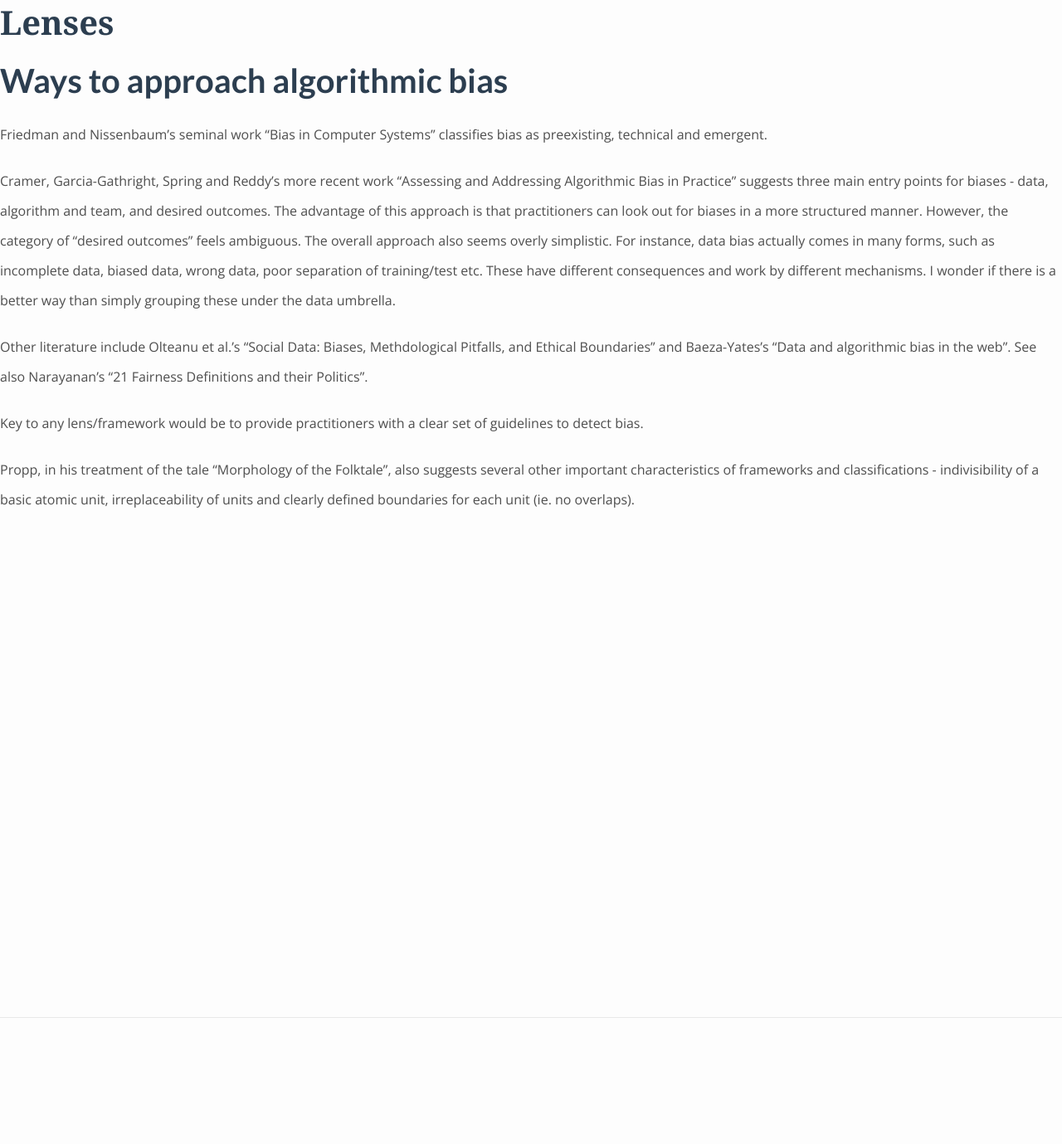
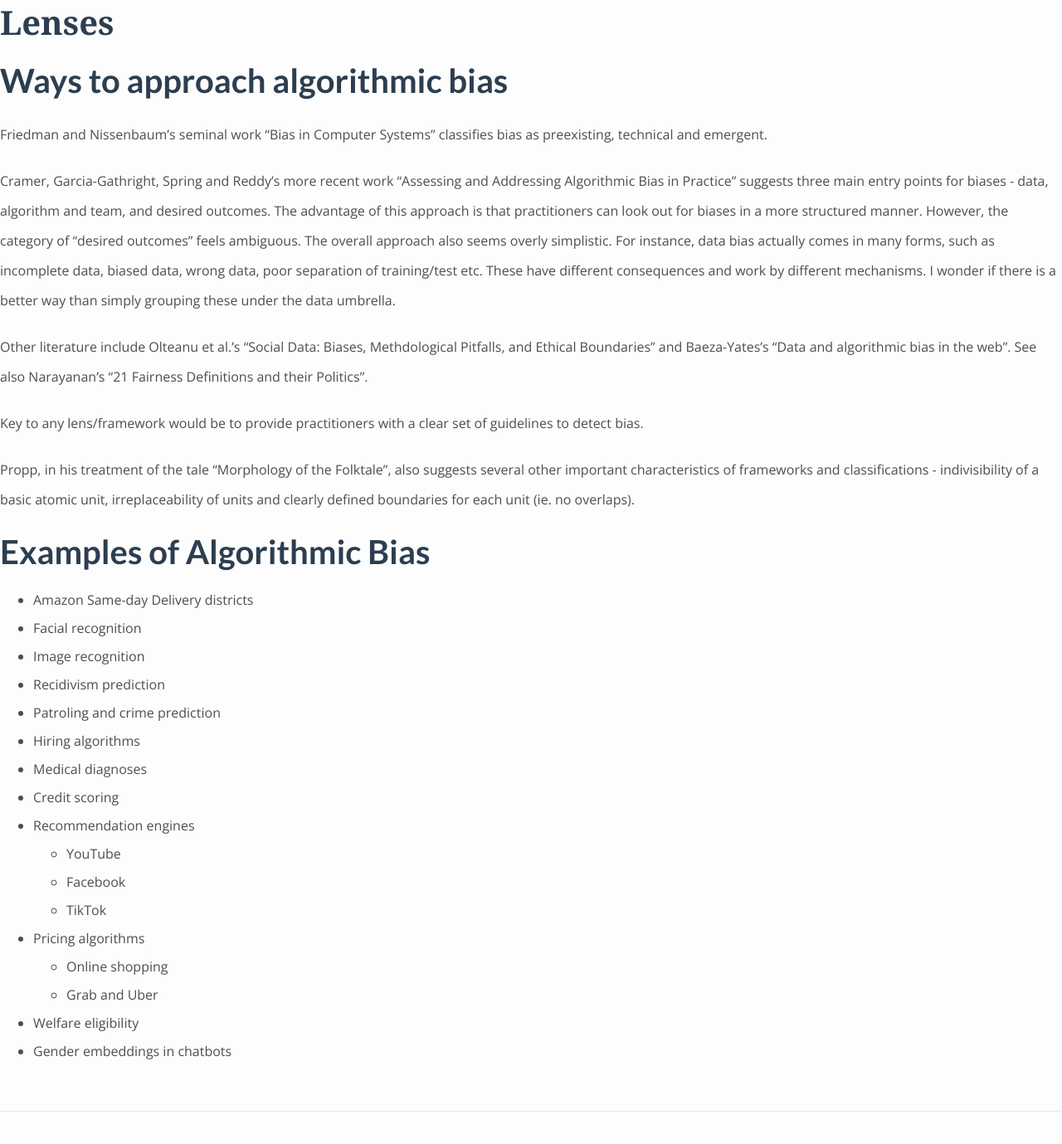
Before and after one commit to greentfrapp/project-asimov, a Jekyll site: the page built from lenses.md, in a window 1280 px wide and 1400 px high, scrolled down 113 px. Shown: the top 1379 px of the window at 83% size. Built offline with Jekyll 4.4.1, drawn with Linux system fonts in a browser that asks for light colours; some web fonts are replaced; our own code applies the rules of GitHub Pages for plain Markdown files; a style sheet for code colours, icons or effects is not loaded; before the commit the page ends 900 px from its top, so only the background shows below that.

Commit message:
Working on lenses

```diff
--- a/lenses.md
+++ b/lenses.md
@@ -11,3 +11,23 @@ Other literature include Olteanu et al.'s "Social Data: Biases, Methdological Pi
 Key to any lens/framework would be to provide practitioners with a clear set of guidelines to detect bias.
 
 Propp, in his treatment of the tale "Morphology of the Folktale", also suggests several other important characteristics of frameworks and classifications - indivisibility of a basic atomic unit, irreplaceability of units and clearly defined boundaries for each unit (ie. no overlaps).
+
+## Examples of Algorithmic Bias
+
+- Amazon Same-day Delivery districts
+- Facial recognition
+- Image recognition
+- Recidivism prediction
+- Patroling and crime prediction
+- Hiring algorithms
+- Medical diagnoses
+- Credit scoring
+- Recommendation engines
+	- YouTube
+	- Facebook
+	- TikTok
+- Pricing algorithms
+	- Online shopping
+	- Grab and Uber
+- Welfare eligibility
+- Gender embeddings in chatbots
```
